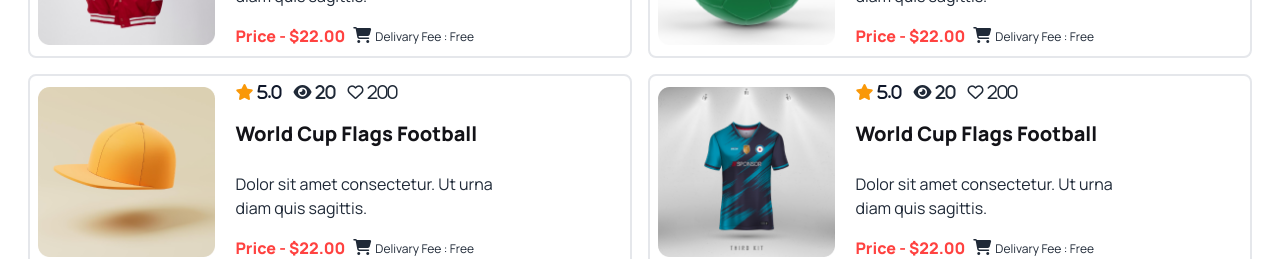
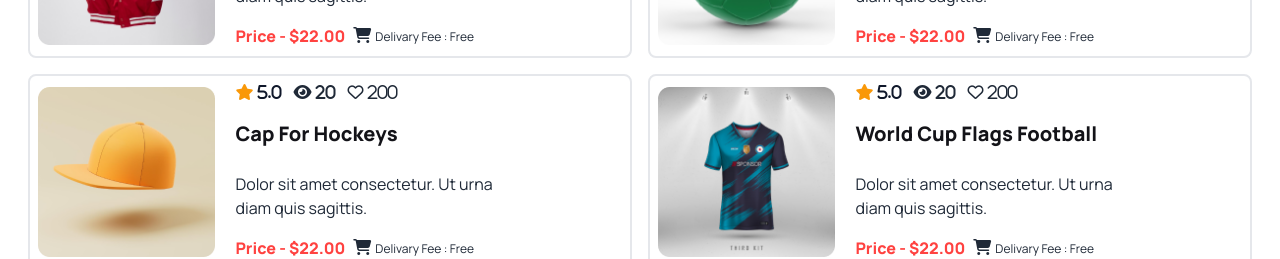
Before and after one commit to IftekharHamim/Hockeys-project, a plain HTML site: page index.html in a window 1280 px wide. Shown: the part 2980-3239 px from the top of the page. Drawn offline with nearby package versions, Linux system fonts and the light colour scheme.

Commit message:
one more resource added

```diff
--- a/index.html
+++ b/index.html
@@ -264,7 +264,7 @@
                 <i class="fa-regular fa-heart"> 200</i>
                </div>
                <div class="lg:space-y-6">
-                <h4 class="mb-1 lg:mt-5 text-[#131318] text-xl font-extrabold">World Cup Flags Football</h4>
+                <h4 class="mb-1 lg:mt-5 text-[#131318] text-xl font-extrabold">Cap For Hockeys</h4>
                 <p class="lg:w-3/4">Dolor sit amet consectetur. Ut urna diam quis sagittis. </p>
                </div>
                <div class="flex items-center gap-2 lg:mt-4">
```
